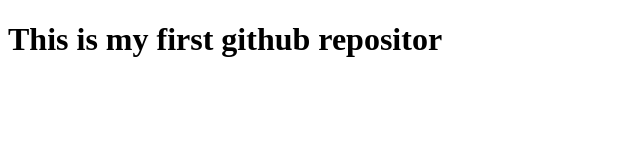
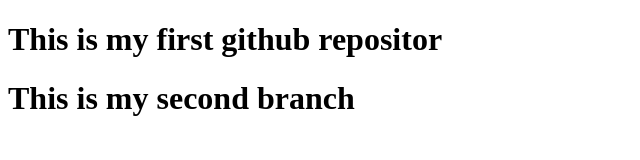
Before and after one commit to Nickisdaone/first-repo, a plain HTML site: page index.html in a window 1280 px wide. Shown: the whole page, without its empty margins (0-640 px from the left). Drawn offline with Linux system fonts and the light colour scheme.

Commit message:
second branch

```diff
--- a/index.html
+++ b/index.html
@@ -8,5 +8,6 @@
 </head>
 <body>
     <h1> This is my first github repositor</h1>
+    <h1>This is my second branch</h1>
 </body>
 </html>
```
